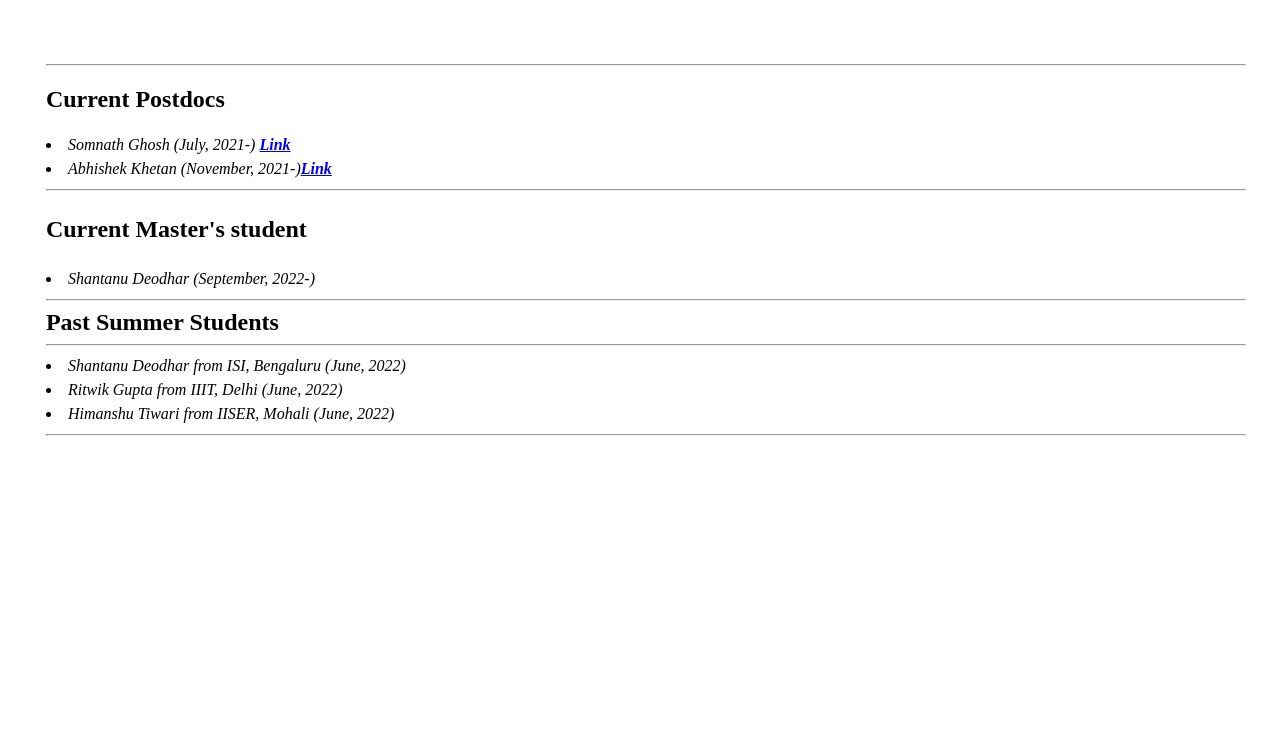
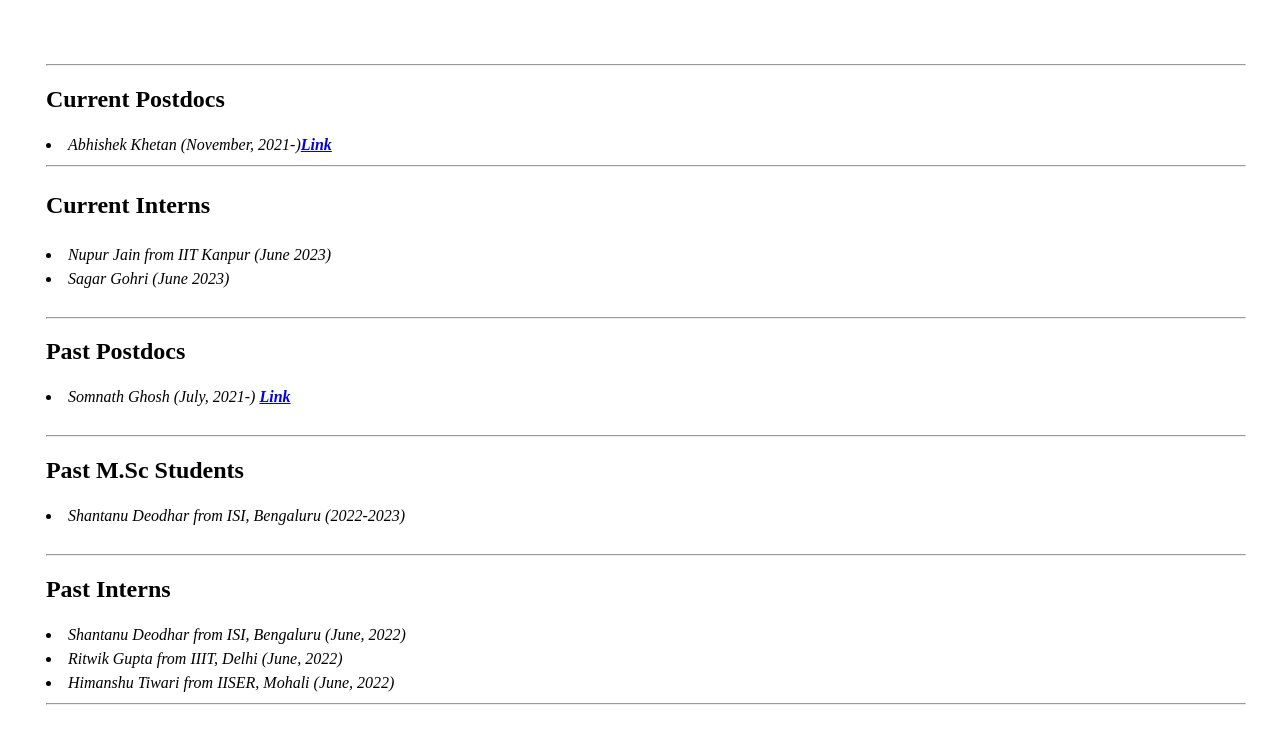
Before and after one commit to nishantchandgotia/nishantchandgotia.github.io, a plain HTML site: page Postdocs.html in a window 1280 px wide. Drawn offline with Linux system fonts and the light colour scheme.

Commit message:
Update Postdocs.html

```diff
--- a/Postdocs.html
+++ b/Postdocs.html
@@ -15,25 +15,51 @@
 </font><div style="line-height: 1.5;">
 <font 8pt="" arial="">
 
-<li><i>Somnath Ghosh (July, 2021-) <a href="https://sites.google.com/view/gsomnath/home"><b>Link</b></a> </i>
+
 <li><i>Abhishek Khetan (November, 2021-)<a href="https://sites.google.com/site/abhishekkhetaniitkgp/home"><b>Link</b></a></i>
 
 <br><hr>
-<h2 align="left">Current Master's student</h2>
+<h2 align="left">Current Interns</h2>
 <font 8pt="" arial="">
 </font><div style="line-height: 1.5;">
 <font 8pt="" arial="">
 
-<li><i>Shantanu Deodhar (September, 2022-)</i>
-
+<li><i>Nupur Jain from IIT Kanpur (June 2023)  </i>
+<li><i>Sagar Gohri (June 2023)  </i>
 </font></div>
 
-<hr>
 
-<b><font size="+2">Past Summer Students</font></b>
-<hr>
-<div style="line-height: 1.5;">
+
+<br><hr>
+
 <font 8pt="" arial="">
+<h2 align="left">Past Postdocs</h2>
+</font><div style="line-height: 1.5;">
+<font 8pt="" arial="">
+<li><i>Somnath Ghosh (July, 2021-) <a href="https://sites.google.com/view/gsomnath/home"><b>Link</b></a> </i>
+
+</div></font>
+
+
+
+<br><hr>
+
+<font 8pt="" arial="">
+<h2 align="left">Past M.Sc Students</h2>
+</font><div style="line-height: 1.5;">
+<font 8pt="" arial="">
+
+<li><i>Shantanu Deodhar from ISI, Bengaluru (2022-2023)</i>
+</div></font>
+
+
+<br><hr>
+
+<font 8pt="" arial="">
+<h2 align="left">Past Interns</h2>
+</font><div style="line-height: 1.5;">
+<font 8pt="" arial="">
+
 <li><i>Shantanu Deodhar from ISI, Bengaluru (June, 2022)</i>
 <li><i>Ritwik Gupta from IIIT, Delhi (June, 2022)</i>
 <li><i>Himanshu Tiwari from IISER, Mohali (June, 2022)</i>
```
